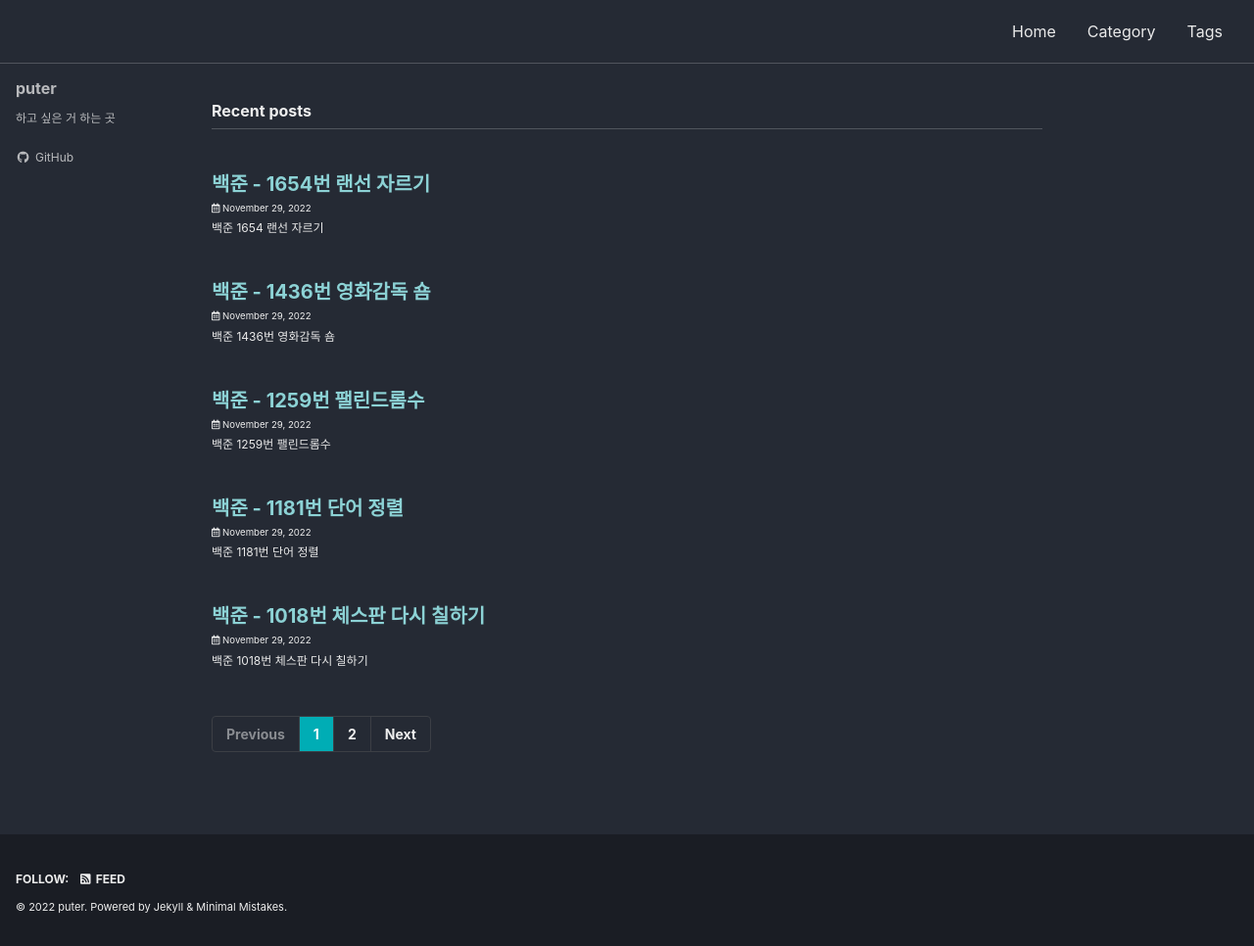
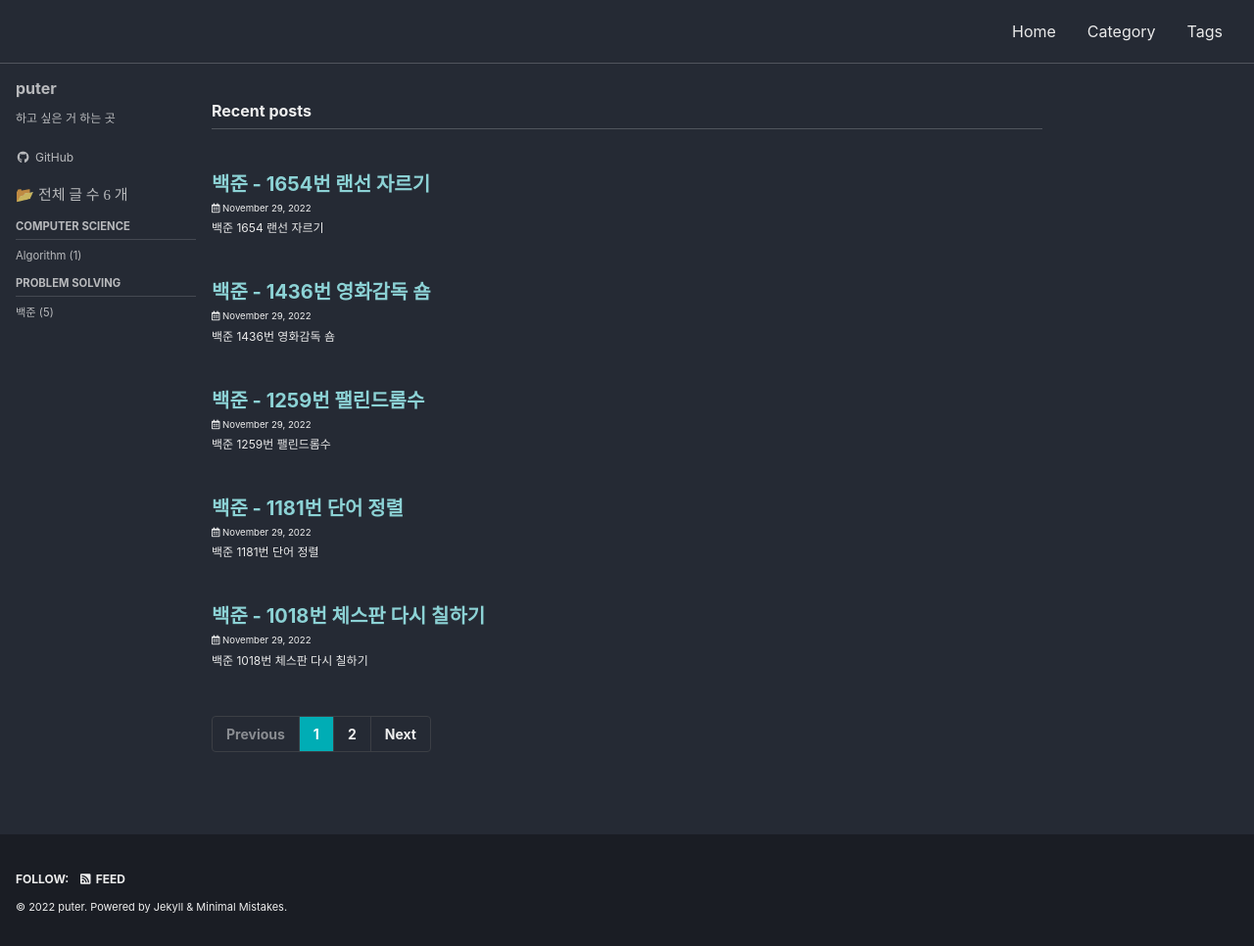
Before and after one commit to puter2712git/puter2712git.github.io, a Jekyll site: the page built from index.html, in a window 1280 px wide and 966 px high. Shown: the whole window at 98% size. Built offline with Jekyll 4.4.1, drawn with Linux system fonts in a browser that asks for light colours; cached includes are drawn as plain includes; the list of posts is cut into pages by our own code.

Commit message:
Add category

```diff
--- a/_config.yml
+++ b/_config.yml
@@ -273,11 +273,3 @@ defaults:
       related: true
       show_date: true
       sidebar_main: true
-
-  # _pages
-  - scope:
-      path: "_pages"
-      type: pages
-    values:
-      layout: single
-      author_profile: true
--- /dev/null
+++ b/_includes/nav_list_main
@@ -0,0 +1,37 @@
+{% assign sum = site.posts | size %}
+
+<nav class="nav__list">
+  <input id="ac-toc" name="accordion-toc" type="checkbox" />
+  <label for="ac-toc">{{ site.data.ui-text[site.locale].menu_label }}</label>
+  <ul class="nav__items" id="category_tag_menu">
+      <!--전체 글 수-->
+      <li>
+            📂 <span style="font-family:'Cafe24Oneprettynight';">전체 글 수</style> <span style="font-family:'Coming Soon';">{{sum}}</style> <span style="font-family:'Cafe24Oneprettynight';">개</style>
+      </li>
+      <li>
+        <span class="nav__sub-title">Computer Science</span>
+          <ul>
+            {% for category in site.categories %}
+              {% if category[0] == "Data Structure" %}
+                <li><a href="/categories/data-structure" class="">Data Structure ({{category[1].size}})</a></li>
+              {% endif %}
+
+              {% if category[0] == "Algorithm" %}
+                <li><a href="/categories/algorithm" class="">Algorithm ({{category[1].size}})</a></li>
+              {% endif %}
+            {% endfor %}
+          </ul>
+      </li>
+      <li>
+        <span class="nav__sub-title">Problem Solving</span>
+            <!--ul 태그로 같은 카테고리들 모아둔 페이지들 나열-->
+            <ul>
+                {% for category in site.categories %}
+                    {% if category[0] == "Baekjoon" %}
+                        <li><a href="/categories/baekjoon" class="">백준 ({{category[1].size}})</a></li>
+                    {% endif %}
+                {% endfor %}
+            </ul>
+      </li>
+  </ul>
+</nav>
--- a/_includes/sidebar.html
+++ b/_includes/sidebar.html
@@ -15,5 +15,10 @@
       {% include nav_list nav=page.sidebar.nav %}
     {% endif %}
   {% endif %}
+
+  {% if page.sidebar_main %}
+    {% include nav_list_main %}
+  {% endif %}
+
   </div>
 {% endif %}
--- a/index.html
+++ b/index.html
@@ -1,4 +1,5 @@
 ---
 layout: home
+sidebar_main: true
 author_profile: true
 ---
```
Also changed, not shown: _pages/categories/category-algorithm.md (added, +10 -0 lines), _pages/categories/category-baekjoon.md (added, +10 -0 lines), _pages/categories/category-data-structure.md (added, +10 -0 lines), _pages/category-archive.md (added, +7 -0 lines).
